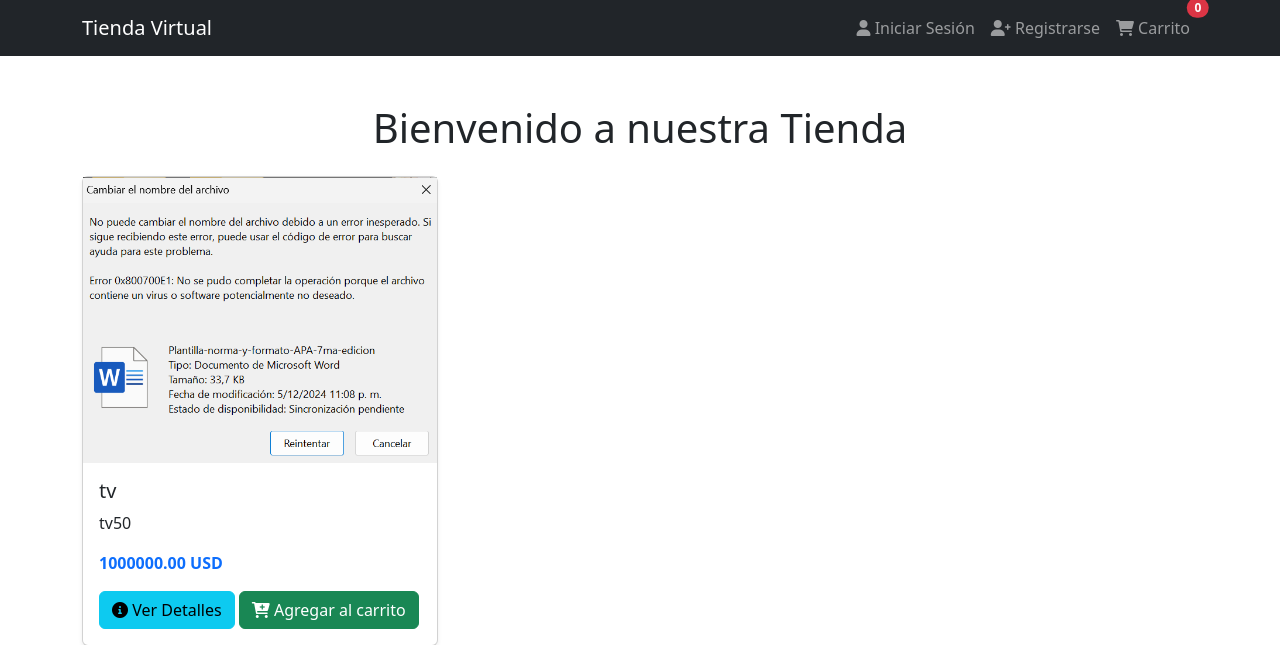
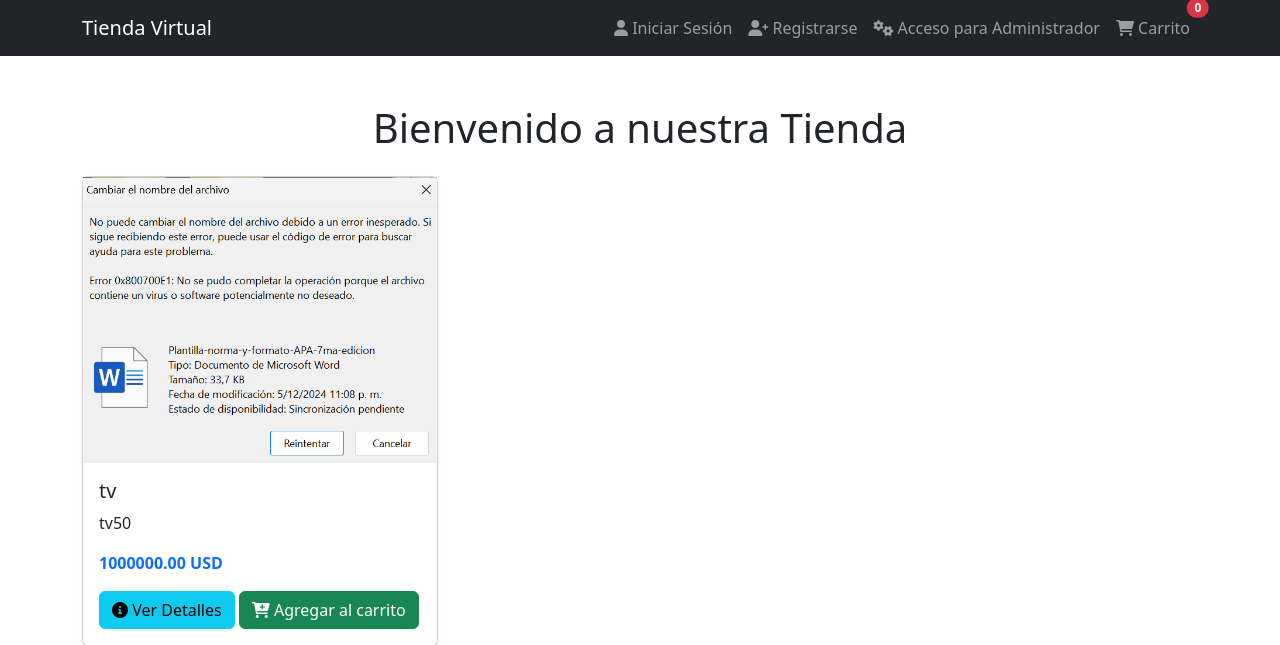
Before and after one commit to BraderithSoto/Prueba_tecnica, a Django app: page / in a window 1280 px wide. Shown: the top 645 px of the page. Run offline with Django 5.2, Linux system fonts and the light colour scheme; data comes from the database, SQL or seed files in the repository; both versions use the stored data as it was after the commit.

Commit message:
Acceso para administrador

```diff
--- a/cuentas/templates/cuentas/home.html
+++ b/cuentas/templates/cuentas/home.html
@@ -37,6 +37,13 @@
                         <li class="nav-item">
                             <a href="{% url 'registro' %}" class="nav-link">
                                 <i class="fas fa-user-plus"></i> Registrarse
+                            </a>
+                        </li>
+
+                        <!-- Acceso para Administrador (solo cuando no ha iniciado sesión) -->
+                        <li class="nav-item">
+                            <a href="/admin/" class="nav-link">
+                                <i class="fas fa-cogs"></i> Acceso para Administrador
                             </a>
                         </li>
                     {% endif %}
--- a/cuentas/templates/cuentas/productos.html
+++ b/cuentas/templates/cuentas/productos.html
@@ -39,7 +39,7 @@
             {% for producto in productos %}
             <div class="col-md-4 mb-4">
                 <div class="card h-100 shadow-sm">
-                    <img src="{{ producto.imagen_url|default:'/static/images/default-product.jpg' }}"
+                    <img src="{{ producto.imagen.url|default:'/static/images/default-product.jpg' }}"
                          class="card-img-top"
                          alt="{{ producto.nombre }}">
                     <div class="card-body">
```
Also changed, not shown: db.sqlite3.
